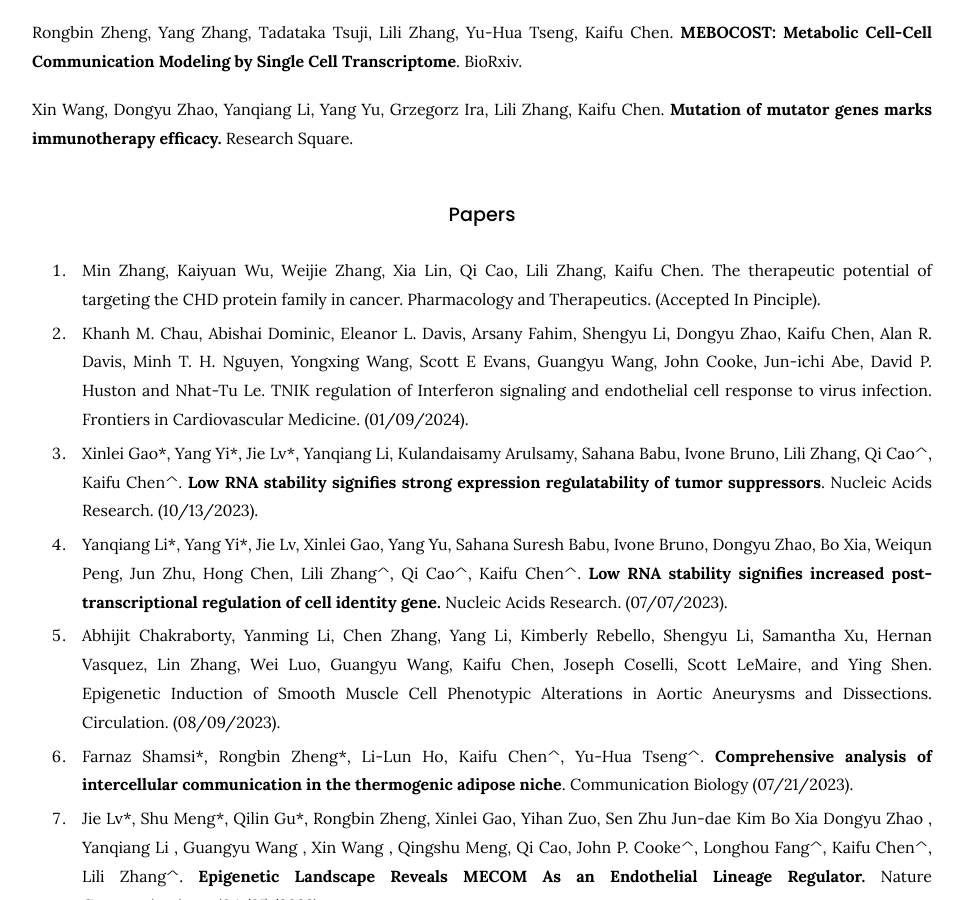
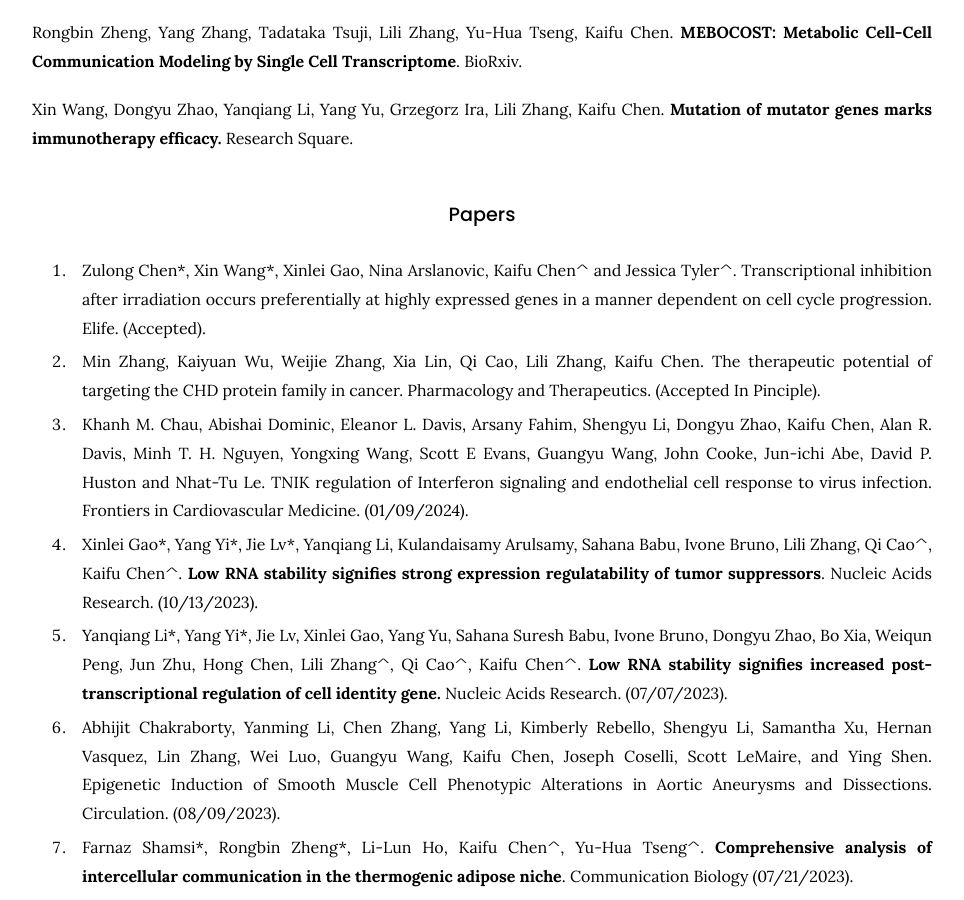
Before and after one commit to kaifuchenlab/kaifuchenlab.github.io, a Jekyll site: the page built from 3.publication/index.md, in a window 1280 px wide and 900 px high, scrolled down 371 px. Shown: the whole window, without its empty margins (158-1122 px from the left). Built offline with Jekyll 4.4.1, drawn with Linux system fonts in a browser that asks for light colours.

Commit message:
Update index.md

```diff
--- a/3.publication/index.md
+++ b/3.publication/index.md
@@ -18,6 +18,9 @@ Xin Wang, Dongyu Zhao, Yanqiang Li, Yang Yu, Grzegorz Ira, Lili Zhang, Kaifu Che
 Research Square.
 
 ### Papers
+
+83. Zulong Chen\*, Xin Wang\*, Xinlei Gao, Nina Arslanovic, Kaifu Chen^ and Jessica Tyler^. Transcriptional inhibition after irradiation occurs preferentially at highly expressed genes in a manner dependent on cell cycle progression.
+Elife. (Accepted).
 
 82. Min Zhang, Kaiyuan Wu, Weijie Zhang, Xia Lin, Qi Cao, Lili Zhang, Kaifu Chen. The therapeutic potential of targeting the CHD protein family in cancer.
 Pharmacology and Therapeutics. (Accepted In Pinciple).
```
